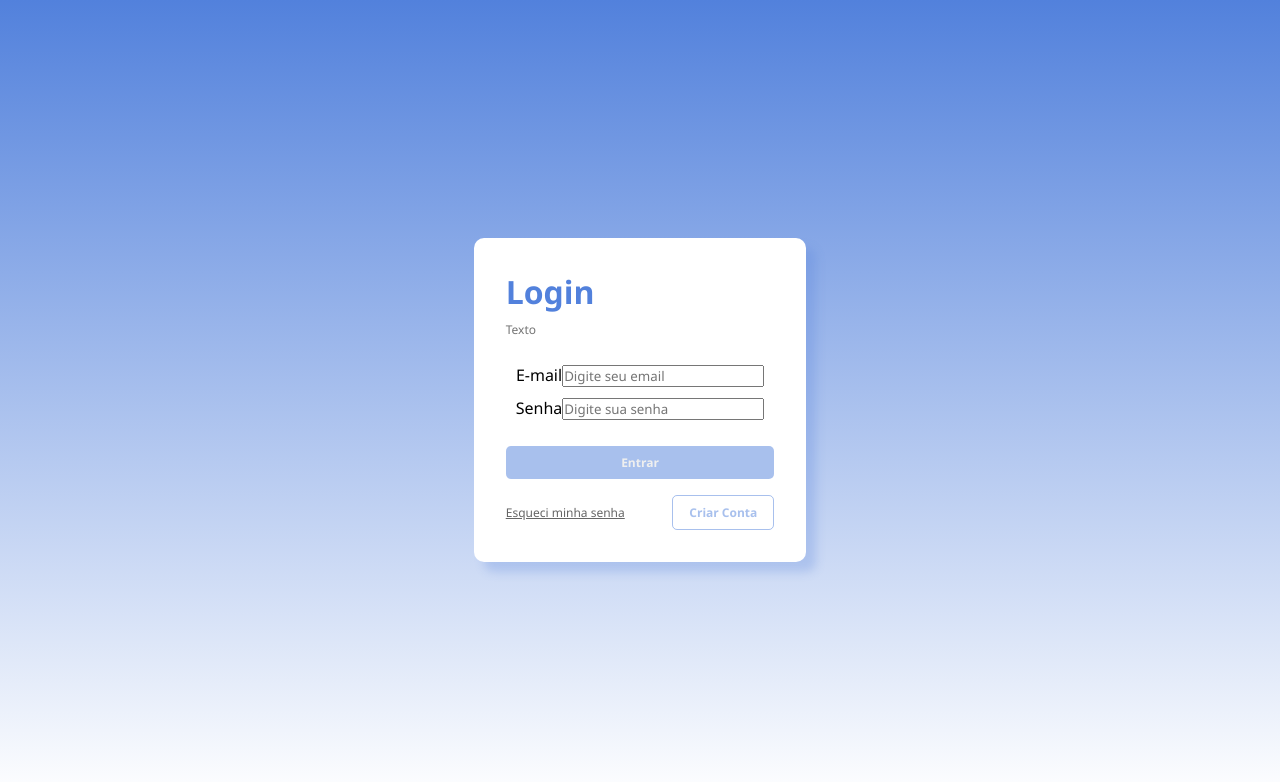
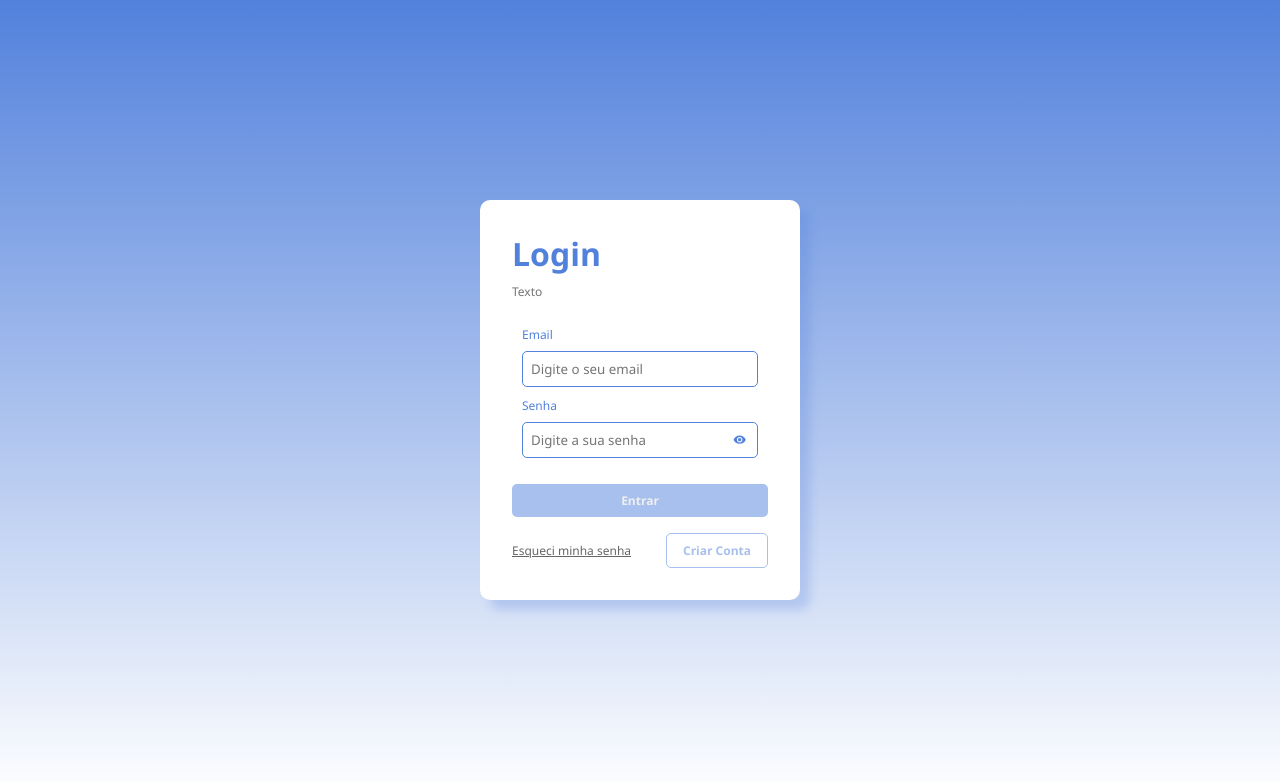
Before and after one commit to CesarNahra/user-ceps, a React (Vite) app: page / in a window 1280 px wide. Shown: the top 782 px of the page. Built offline with nearby package versions, Linux system fonts and the light colour scheme.

Commit message:
criou input component e instalou react icons

```diff
--- a/package.json
+++ b/package.json
@@ -12,6 +12,7 @@
   "dependencies": {
     "react": "^18.2.0",
     "react-dom": "^18.2.0",
+    "react-icons": "^4.10.1",
     "react-router-dom": "^6.14.1",
     "styled-components": "^6.0.3"
   },
--- /dev/null
+++ b/src/components/Form/Input/Input.component.jsx
@@ -0,0 +1,41 @@
+import PropTypes from 'prop-types';
+import * as Styled from './Input.style';
+import { useState } from 'react';
+
+import { MdVisibility, MdVisibilityOff } from 'react-icons/md';
+
+export const InputComponent = ({ label, type, id, placeholder }) => {
+    const [showPassword, setShowPassword] = useState(false);
+
+    const handleShowPassword = () => {
+        setShowPassword(!showPassword)
+    }
+
+    return (
+        <Styled.InputGroup>
+            <Styled.Label htmlFor={id}>{label}</Styled.Label>
+
+            {type !== 'textarea' &&
+                <Styled.InputContainer>
+                    <Styled.Input type={showPassword ? 'text' : type} id={id} placeholder={placeholder} />
+                    {type === 'password' &&
+                        <Styled.Icon type='button' onClick={handleShowPassword}>
+                            {!showPassword ? <MdVisibility/> : <MdVisibilityOff/>}
+                        </Styled.Icon>
+                    }
+                </Styled.InputContainer>
+            }
+
+            {type == 'textarea' &&
+                <Styled.TextArea id={id} placeholder={placeholder} />
+            }
+        </Styled.InputGroup>
+    );
+}
+
+InputComponent.propTypes = {
+    label: PropTypes.string,
+    type: PropTypes.string,
+    id: PropTypes.string.isRequired,
+    placeholder: PropTypes.string,
+}
--- /dev/null
+++ b/src/components/Form/Input/Input.style.jsx
@@ -0,0 +1,57 @@
+import styled from 'styled-components';
+
+export const InputGroup = styled.div`
+    display: flex;
+    width: 100%;
+    flex-direction: column;
+    align-items: flex-start;
+    gap: 0.5rem;
+`
+
+export const Label = styled.label`
+    display: flex;
+    align-items: flex-start;
+    gap: 10px;
+    align-self: stretch;
+    color: #5281DC;
+    font-family: Segoe UI;
+    font-size: 12px;
+    font-style: normal;
+    font-weight: 400;
+    line-height: normal;
+`
+
+export const Input = styled.input`
+    display: flex;
+    padding: 8px;
+    align-items: flex-start;
+    align-self: stretch;
+    border-radius: 5px;
+    border: 1px solid #5281DC;
+    width: 100%;
+`
+
+export const TextArea = styled.textarea`
+    display: flex;
+    padding: 8px;
+    align-items: flex-start;
+    align-self: stretch;
+`
+
+export const InputContainer = styled.div`
+    position: relative;
+    width: 100%;
+`
+
+export const Icon = styled.button`
+    position: absolute;
+    top: 0.7rem;
+    right: 0.7rem;
+    cursor: pointer;
+    background-color: transparent;
+    border: none;
+    display: flex;
+    align-items: center;
+    justify-content: center;
+    color: #5281dc;
+`
--- a/src/components/Form/Login/Login.component.jsx
+++ b/src/components/Form/Login/Login.component.jsx
@@ -1,6 +1,7 @@
 import { useNavigate } from "react-router-dom"
 import * as Styled from './Login.style'
 import { useState } from "react";
+import { InputComponent } from "../Input/Input.component";
 
 export const FormLoginComponent = () => {
 
@@ -34,14 +35,8 @@
       </Styled.Header>
 
       <Styled.InputGroup>
-        <div className="input-group">
-          <label htmlFor="email">E-mail</label>
-          <input type="email" id="email" onInput={handleInput} placeholder="Digite seu email" />
-        </div>
-        <div className="input-group">
-          <label htmlFor="password">Senha</label>
-          <input type="password" id="password" onInput={handleInput} placeholder="Digite sua senha" />
-        </div>
+        <InputComponent id='email' type='email' placeholder='Digite o seu email' label='Email'/>
+        <InputComponent id='password' type='password' placeholder='Digite a sua senha' label='Senha'/>
       </Styled.InputGroup>
 
       <Styled.Button type="submit" disabled={isDisabled()}>Entrar</Styled.Button>
--- a/src/components/Form/Login/Login.style.jsx
+++ b/src/components/Form/Login/Login.style.jsx
@@ -11,6 +11,7 @@
     border-radius: 10px;
     background: #FFF;
     box-shadow: 10px 10px 10px 0px rgba(82, 129, 220, 0.25);
+    min-width: 320px;
 `
 
 export const Header = styled.div`
@@ -29,6 +30,7 @@
     justify-content: center;
     align-items: center;
     gap: 10px;
+    width: 100%;
 `
 
 export const Button = styled.button`
```
Also changed, not shown: 1 other file (tests, documents, lock files or other folders).
